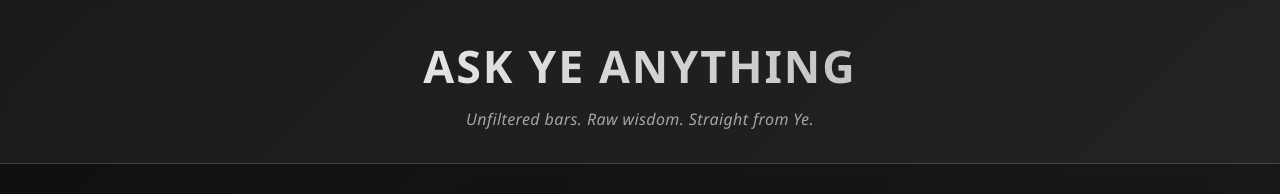
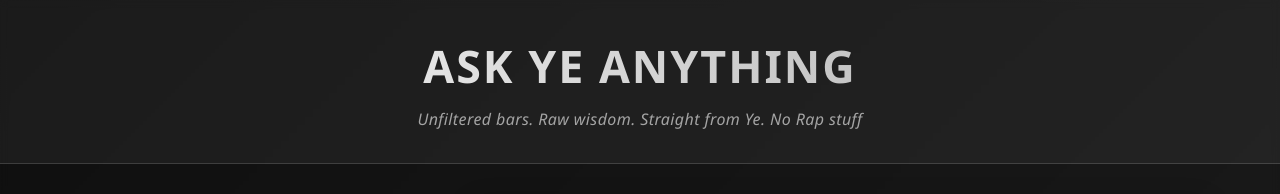
Before and after one commit to karanupd12/Kanye-quest, a React (Vite) app in the folder kanye-advisor/: page / in a window 1280 px wide. Shown: the top 194 px of the page. Built offline with nearby package versions, Linux system fonts and the light colour scheme.

Commit message:
Staight msg

```diff
--- a/kanye-advisor/src/App.jsx
+++ b/kanye-advisor/src/App.jsx
@@ -11,7 +11,7 @@
       {/* === HEADER === */}
       <header className="app-header">
         <h1>Ask Ye Anything</h1>
-        <p>Unfiltered bars. Raw wisdom. Straight from Ye.</p>
+        <p>Unfiltered bars. Raw wisdom. Straight from Ye. No Rap stuff</p>
       </header>
 
       {/* === MAIN LAYOUT === */}
@@ -31,7 +31,7 @@
 
       {/* === FOOTER TAGLINE === */}
       <footer className="app-footer">
-        <p>⚡ Speak truth. Stay bold. Channel Ye. ⚡</p>
+        <p>⚡ Speak truth. Stay bold. Channel Ye.⚡</p>
       </footer>
     </div>
   )
```
